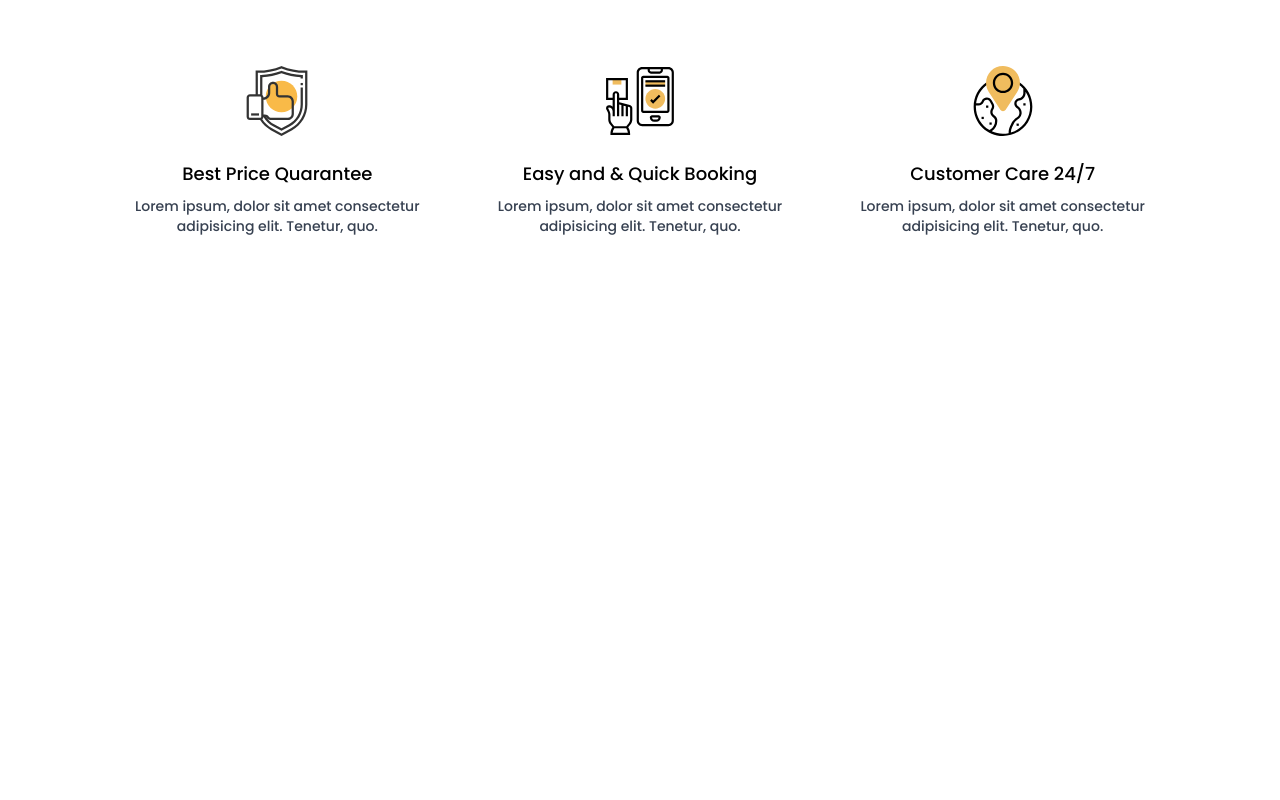
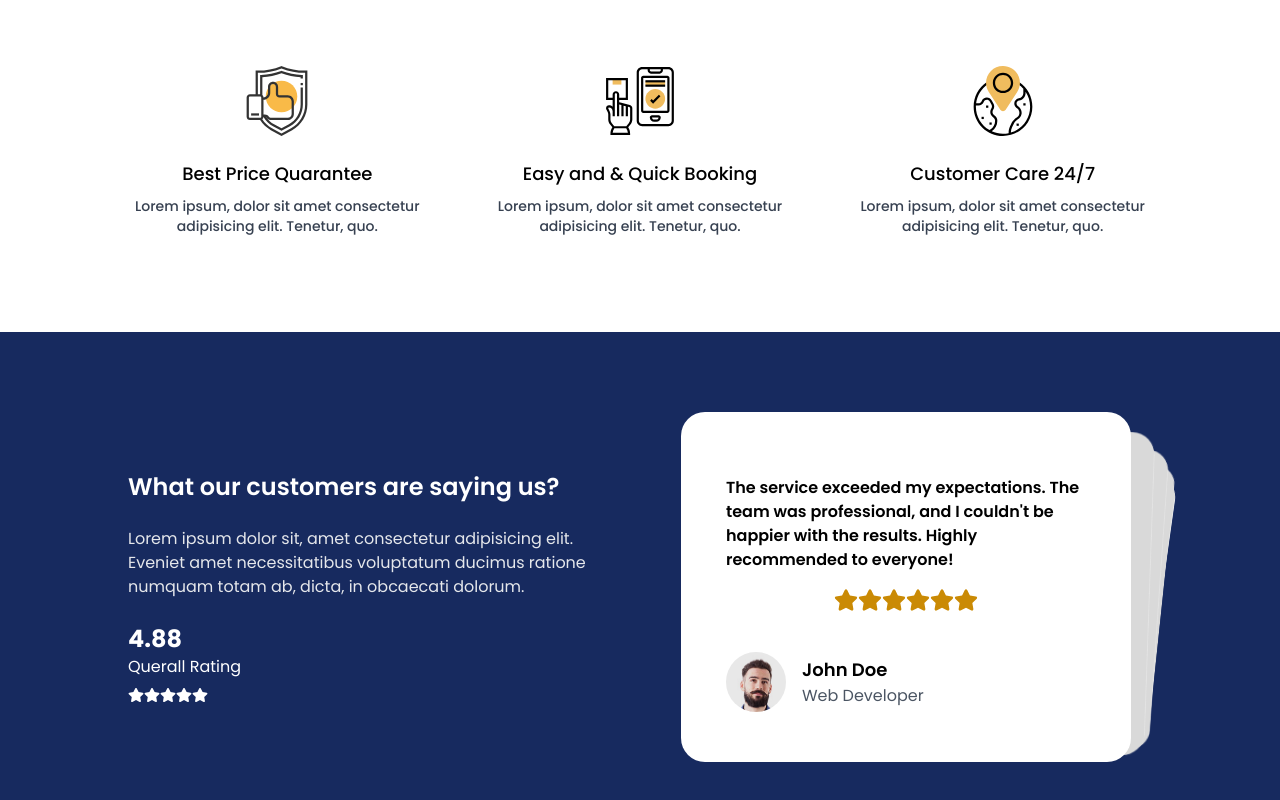
Before and after one commit to programer1983/next.js-travel-slidernpm-sliderswipper-scrollanimation, a Next.js app: page / in a window 1280 px wide. Shown: the part 2506-3306 px from the top of the page. Before the commit the page ends 2838 px from the top, so only its background shows below. Built offline with nearby package versions, Linux system fonts and the light colour scheme.

Commit message:
create review section with swiper  slider with effect

```diff
--- a/components/Home/Home.tsx
+++ b/components/Home/Home.tsx
@@ -3,6 +3,8 @@
 import Destination from '../Destination/Destination'
 import Hotel from '../Hotel/Hotel'
 import WhyChose from '../WhyChose/WhyChose'
+import Review from '../Review/Review'
+
 
 
 const Home = () => {
@@ -12,6 +14,7 @@
       <Destination />
       <Hotel />
       <WhyChose />
+      <Review />
     </div>
   )
 }
--- /dev/null
+++ b/components/Review/Review.tsx
@@ -0,0 +1,38 @@
+import React from 'react'
+import { FaStar } from 'react-icons/fa'
+import ReviewSlider from './ReviewSlider'
+
+const Review = () => {
+  return (
+    <div className='pt-20 pb-20 flex items-center justify-center flex-col bg-[#172a5f]'>
+       <div className='w-[80%] mx-auto grid items-center grid-cols-1 lg:grid-cols-2 gap-10'>
+            <div>
+                <h1 className='text-2xl font-semibold text-white'>
+                    What our customers are saying us?
+                </h1>
+                <p className='mt-6 text-gray-200'>
+                Lorem ipsum dolor sit, amet consectetur adipisicing elit. Eveniet amet necessitatibus voluptatum ducimus ratione numquam totam ab, dicta, in obcaecati dolorum.
+                </p>
+                <div className='mt-6 items-center space-x-6'>
+                    <div>
+                        <p className='text-2xl font-bold text-white'>4.88</p>
+                        <p className='text-white mb-2'>Querall Rating</p>
+                        <div className='flex items-center'>
+                            <FaStar className='text-white'/>
+                            <FaStar className='text-white'/>
+                            <FaStar className='text-white'/>
+                            <FaStar className='text-white'/>
+                            <FaStar className='text-white'/>
+                        </div>
+                    </div>
+                </div>
+            </div>
+            <div className=''>
+                <ReviewSlider />
+            </div>
+        </div>
+    </div>
+  )
+}
+
+export default Review
--- /dev/null
+++ b/components/Review/ReviewSlider.tsx
@@ -0,0 +1,64 @@
+'use client';
+
+import React from 'react'
+import {Swiper, SwiperSlide} from 'swiper/react'
+import 'swiper/css'
+import 'swiper/css/effect-cards'
+import {EffectCards} from 'swiper/modules'
+import { reviewData } from '@/data/data';
+import { FaStar } from 'react-icons/fa';
+import Image from 'next/image';
+
+const ReviewSlider = () => {
+  return (
+    <div>
+      <Swiper
+        effect={'cards'}
+        grabCursor={true}
+        modules={[EffectCards]}
+        className='md:w-[450px] md:h-[350px] w-[90%] h-[300px]'
+      >
+        {reviewData.map((data) => {
+          return (
+            <SwiperSlide key={data.id} className='bg-white rounded-3xl block'>
+              <div className='w-[80%] mx-auto mt-10 sm:mt-16'>
+                  <p className='text-sm text-[11px] sm:text-sm md:text-base font-semibold'>
+                    {data.review}
+                  </p>
+                  <div className='flex justify-center mt-4'>
+                      <FaStar className='md:w-6 md:h-6 w-3 h-3 text-yellow-600'/>
+                      <FaStar className='md:w-6 md:h-6 w-3 h-3 text-yellow-600'/>
+                      <FaStar className='md:w-6 md:h-6 w-3 h-3 text-yellow-600'/>
+                      <FaStar className='md:w-6 md:h-6 w-3 h-3 text-yellow-600'/>
+                      <FaStar className='md:w-6 md:h-6 w-3 h-3 text-yellow-600'/>
+                      <FaStar className='md:w-6 md:h-6 w-3 h-3 text-yellow-600'/>
+                  </div>
+                  <div className='mt-10'>
+                       <div className='flex items-center space-x-4'>
+                            <Image
+                               src={data.image}
+                               width={60}
+                               height={60}
+                               alt='client'
+                               className='rounded-full'
+                            />
+                            <div>
+                              <p className='text-sm sm:text-lg font-semibold'>
+                                {data.name}
+                              </p>
+                              <p className='text-gray-600 text-sm sm:text-base'>
+                                Web Developer
+                              </p>
+                            </div>
+                       </div>
+                  </div>
+              </div>
+            </SwiperSlide>
+          )
+        })}
+        </Swiper>
+    </div>
+  )
+}
+
+export default ReviewSlider
--- a/package.json
+++ b/package.json
@@ -13,7 +13,8 @@
     "react": "^19.0.0",
     "react-dom": "^19.0.0",
     "react-icons": "^5.4.0",
-    "react-multi-carousel": "^2.8.5"
+    "react-multi-carousel": "^2.8.5",
+    "swiper": "^11.2.3"
   },
   "devDependencies": {
     "@eslint/eslintrc": "^3",
```
Also changed, not shown: 1 other file (tests, documents, lock files or other folders).
